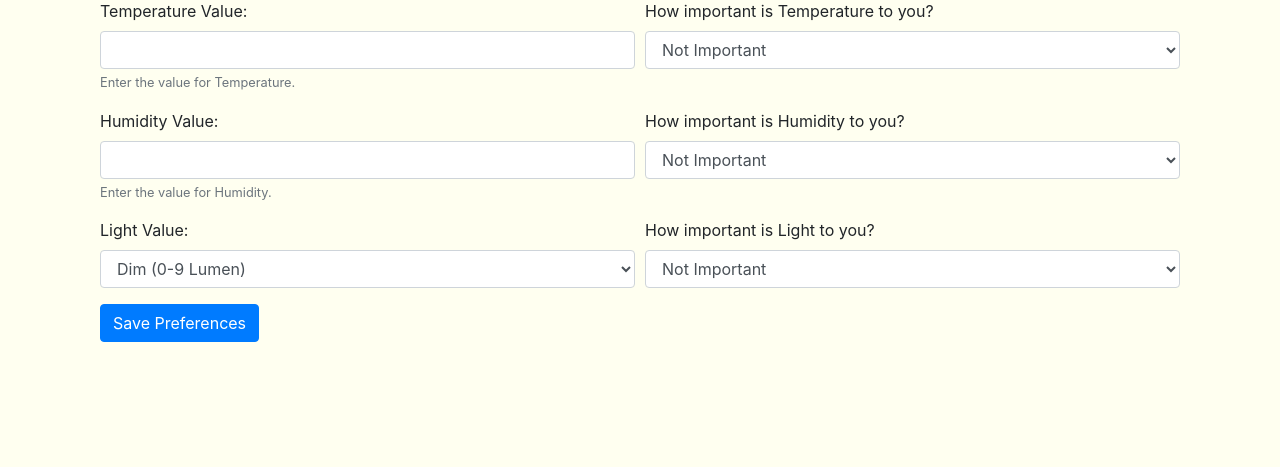
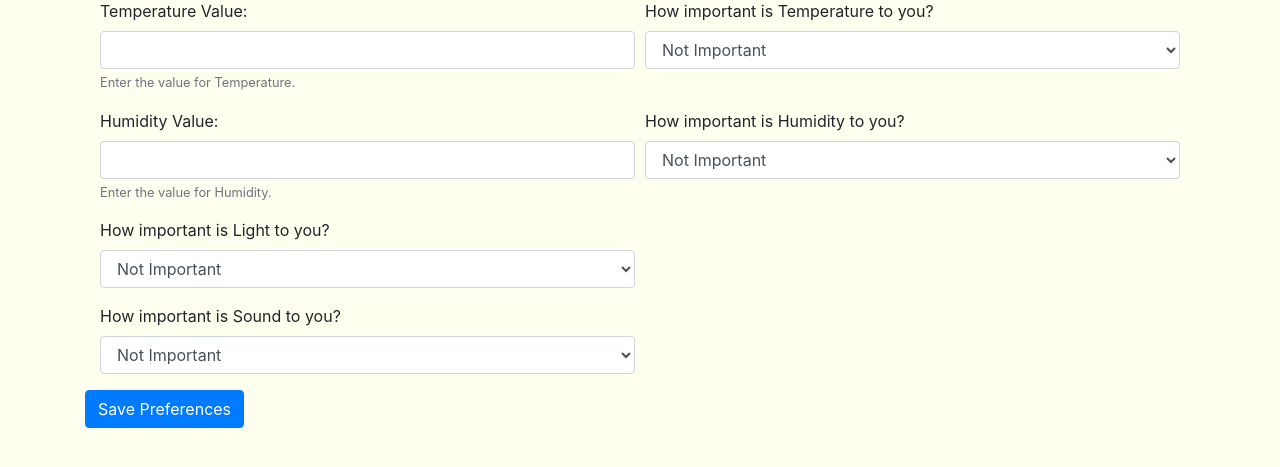
Before and after one commit to shrnsubedi/IoT-Dashboard-Web, a Django app: template dashboard/templates/dashboard/preferences.html in a window 1280 px wide. Shown: the part 242-709 px from the top of the page. Run offline with Django 3.2, Linux system fonts and the light colour scheme; the template is opened without the code that fills it, so the values that code supplies are empty; some libraries are stand-ins or nearby versions.

Commit message:
- [x] change data structure for mqtt

```diff
--- a/dashboard/templates/dashboard/base.html
+++ b/dashboard/templates/dashboard/base.html
@@ -41,7 +41,7 @@
         background-color: #C0C0C0
       }
       .help-text{
-        color: #F0FFFF
+        color: #FFFFF0
       }
     </style>
   </head>
--- a/dashboard/templates/dashboard/preferences.html
+++ b/dashboard/templates/dashboard/preferences.html
@@ -14,9 +14,9 @@
         <div class="col-md-6 mb-3">
           <label for="temperature_importance">How important is Temperature to you?</label>
           <select class="form-control" id="temperature_importance" name="temperature_importance">
-            <option value="0" {% if initial_data.Temperature.1 == 0 %}selected{% endif %}>Not Important</option>
-            <option value="1" {% if initial_data.Temperature.1 == 1 %}selected{% endif %}>Neutral</option>
-            <option value="2" {% if initial_data.Temperature.1 == 2 %}selected{% endif %}>Very Important</option>
+            <option value="1" {% if initial_data.Temperature.1 == 1 %}selected{% endif %}>Not Important</option>
+            <option value="2" {% if initial_data.Temperature.1 == 2 %}selected{% endif %}>Neutral</option>
+            <option value="3" {% if initial_data.Temperature.1 == 3 %}selected{% endif %}>Very Important</option>
           </select>
         </div>
       </div>
@@ -31,31 +31,35 @@
         <div class="col-md-6 mb-3">
           <label for="humidity_importance">How important is Humidity to you?</label>
           <select class="form-control" id="humidity_importance" name="humidity_importance">
-            <option value="0" {% if initial_data.Humidity.1 == 0 %}selected{% endif %}>Not Important</option>
-            <option value="1" {% if initial_data.Humidity.1 == 1 %}selected{% endif %}>Neutral</option>
-            <option value="2" {% if initial_data.Humidity.1 == 2 %}selected{% endif %}>Very Important</option>
+            <option value="1" {% if initial_data.Humidity.1 == 1 %}selected{% endif %}>Not Important</option>
+            <option value="2" {% if initial_data.Humidity.1 == 2 %}selected{% endif %}>Neutral</option>
+            <option value="3" {% if initial_data.Humidity.1 == 3 %}selected{% endif %}>Very Important</option>
           </select>
         </div>
       </div>
 
       <div class="form-row">
         <div class="col-md-6 mb-3">
-          <label for="light">Light Value:</label>
-          <select class="form-control" id="light" name="light">
-            <option value="0" {% if initial_data.Light.0 == 0 %}selected{% endif %}>Dim (0-9 Lumen)</option>
-            <option value="1" {% if initial_data.Light.0 == 1 %}selected{% endif %}>Bright (10-20 Lumen)</option>
+          <label for="light_importance">How important is Light to you?</label>
+          <select class="form-control" id="light_importance" name="light_importance">
+            <option value="1" {% if initial_data.Light.1 == 1 %}selected{% endif %}>Not Important</option>
+            <option value="2" {% if initial_data.Light.1 == 2 %}selected{% endif %}>Neutral</option>
+            <option value="3" {% if initial_data.Light.1 == 3 %}selected{% endif %}>Very Important</option>
           </select>
         </div>
+    </div>
 
+      <div class="form-row">
         <div class="col-md-6 mb-3">
-          <label for="light_importance">How important is Light to you?</label>
-          <select class="form-control" id="light_importance" name="light_importance">
-            <option value="0" {% if initial_data.Light.1 == 0 %}selected{% endif %}>Not Important</option>
-            <option value="1" {% if initial_data.Light.1 == 1 %}selected{% endif %}>Neutral</option>
-            <option value="2" {% if initial_data.Light.1 == 2 %}selected{% endif %}>Very Important</option>
+          <label for="sound_importance">How important is Sound to you?</label>
+          <select class="form-control" id="sound_importance" name="sound_importance">
+            <option value="1" {% if initial_data.Sound.1 == 1 %}selected{% endif %}>Not Important</option>
+            <option value="2" {% if initial_data.Sound.1 == 2 %}selected{% endif %}>Neutral</option>
+            <option value="3" {% if initial_data.Sound.1 == 3 %}selected{% endif %}>Very Important</option>
           </select>
         </div>
       </div>
+    </div>
 
       <button type="button" class="btn btn-primary" onclick="savePreferences()">Save Preferences</button>
     </form>
@@ -83,7 +87,8 @@
         let formData = {
             Temperature: [parseFloat($('#temperature').val()), parseInt($('#temperature_importance').val())],
             Humidity: [parseFloat($('#humidity').val()), parseInt($('#humidity_importance').val())],
-            Light: [parseInt($('#light').val()), parseInt($('#light_importance').val())],
+            Light: [500, parseInt($('#light_importance').val())],
+            Sound: [40, parseInt($('#sound_importance').val())],
         };
 
         $.ajax({
--- a/sensor/utils.py
+++ b/sensor/utils.py
@@ -35,13 +35,17 @@ def get_room_rankings(latest_readings, user):
         return None
 
     preferences = preferences_obj.value
+
+    if not preferences:
+        return None
+
     sensor_names = preferences.keys()
 
     room_rankings = []
 
     for room_name, room_data in latest_readings.items():
         score = sum(
-            abs(room_data[sensor_name]["value"] - preferences[sensor_name][0])
+            abs(1 - room_data[sensor_name]["value"] / preferences[sensor_name][0])
             * preferences[sensor_name][1]
             for sensor_name in sensor_names
             if sensor_name in room_data
```
Also changed, not shown: dashboard/templates/dashboard/landing.html (+36 -13 lines), sensor/migrations/_create_hypertable.py (deleted, +0 -18 lines), sensor/models.py (+14 -4 lines), sensor/mqtt.py (+37 -18 lines), dashboard/migrations/__init__.py (deleted), sensor/migrations/0001_initial.py, sensor/migrations/0002_preferences.py (deleted), sensor/migrations/0003_alter_preferences_value.py (deleted), sensor/migrations/0004_sensor_is_active_sensor_is_alive_sensor_room_and_more.py (deleted), sensor/migrations/0005_alter_sensorreading_sensor.py (deleted), sensor/migrations/0006_alter_sensorreading_sensor.py (deleted), user/migrations/0001_initial.py.
